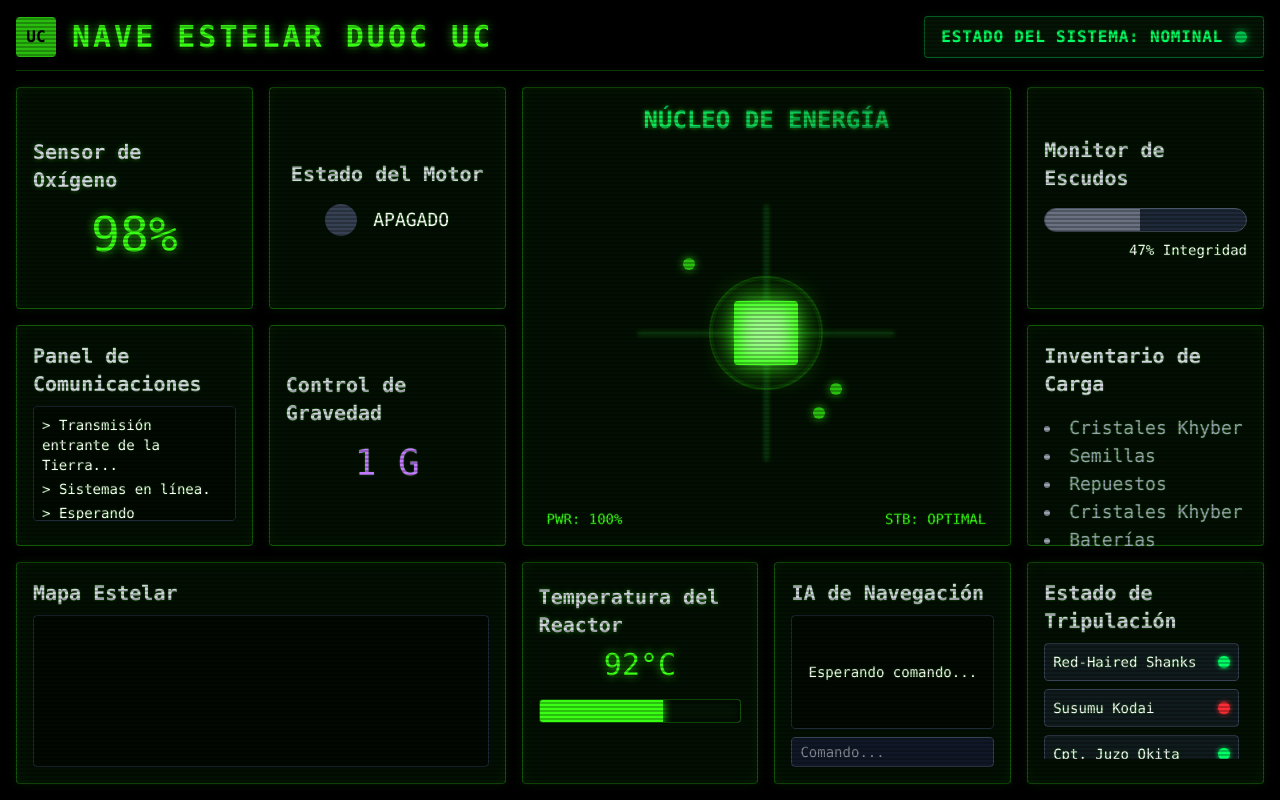
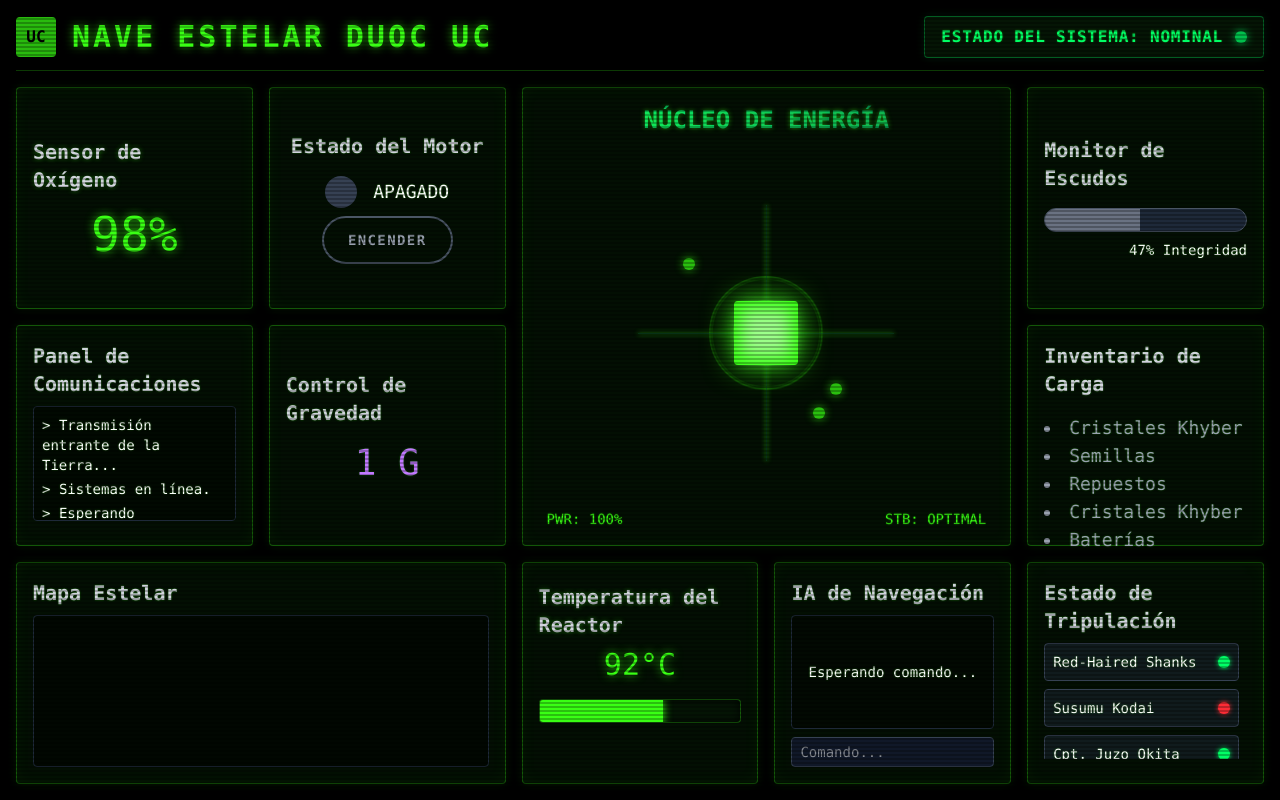
Before and after one commit to EricRamirezS/PanelDeControlEstelar, a React (Vite) app: page / in a window 1280 px wide. Built offline with nearby package versions, Linux system fonts and the light colour scheme.

Commit message:
Agregar funcion boton del motor

```diff
--- a/src/components/EngineStatus.jsx
+++ b/src/components/EngineStatus.jsx
@@ -12,7 +12,18 @@ const EngineStatus = () => {
         <div className={`w-8 h-8 rounded-full ${isOn ? 'bg-[var(--system-green)] shadow-[0_0_10px_var(--system-green)]' : 'bg-gray-700'}`}></div>
         <span className="text-lg font-mono">{isOn ? 'ENCENDIDO' : 'APAGADO'}</span>
       </div>
-      {/* Añade tu botón de ignición aquí */}
+
+      <button
+       onClick={() => setIsOn(prev => !prev)}
+       className={`mt-2 px-6 py-3 rounded-full font-mono font-bold tracking-widest uppercase text-sm
+        border-2 transition-all duration-300
+        ${isOn
+          ? 'border-[var(--system-green)] text-[var(--system-green)] shadow-[0_0_15px_var(--system-green)]'
+          : 'border-gray-600 text-gray-400 hover:border-gray-400'
+        }`}
+      >
+        {isOn ? 'Apagar' : 'Encender'}
+      </button>
     </div>
   );
 };
```
